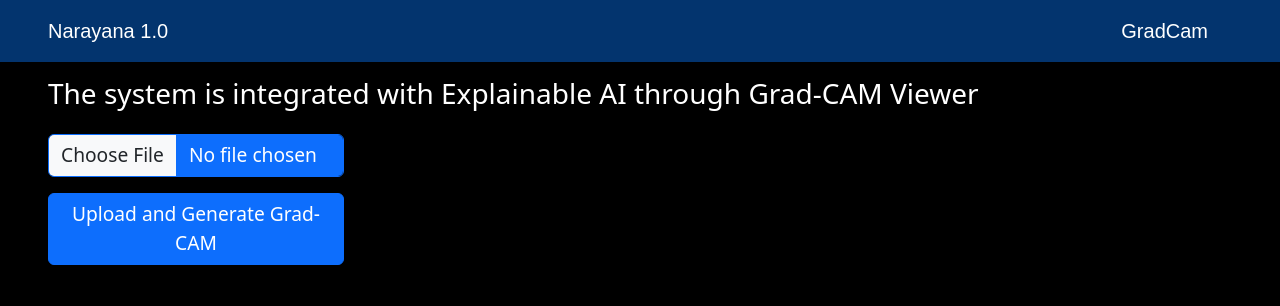
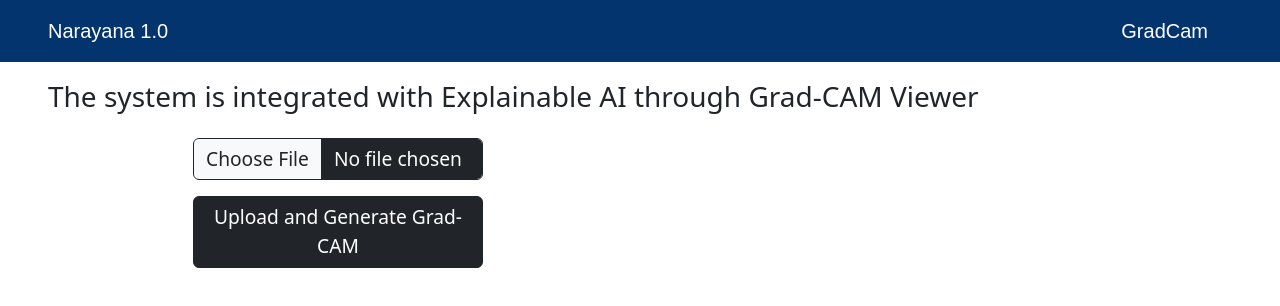
Before and after one commit to JogeeswaraVNS/NarayanaInterface, a React (Create React App) app: page /gradcam in a window 1280 px wide. Shown: the top 306 px of the page. Built offline with nearby package versions, Linux system fonts and the light colour scheme.

Commit message:
Latest Commit

```diff
--- a/src/gradcam/GradCamApp.js
+++ b/src/gradcam/GradCamApp.js
@@ -107,20 +107,21 @@ const GradCamApp = () => {
   };
 
   return (
-    <div className="px-5 text-white pt-3">
+    <div style={{minHeight:'100vh',paddingTop:'5rem'}} className={`px-5 ${selectedFile? "bg-primary text-white":""}`}>
       <h3>
         The system is integrated with Explainable AI through Grad-CAM Viewer
       </h3>
 
       <div className="row text-center pt-3">
-        <div className="col-2">
+        <div className="col-6">
+          <div className="">
             {uploadedImage && (
               <div className="mb-3">
                 <img
                   className="p-0"
                   src={uploadedImage}
                   alt="Uploaded"
-                style={{ width: "100%" }}
+                  style={{ width: "65%" }}
                 />
                 {FilterResult ? (
                   <h5 className="pt-2">{FilterResult}</h5>
@@ -130,55 +131,83 @@ const GradCamApp = () => {
               </div>
             )}
           </div>
-
-        {gradCamImage1 && (
-          <div className="col-2">
-            <img src={gradCamImage1} alt="Grad-CAM" style={{ width: "100%" }} />
-            <h5 className="pt-2">CNN Layer 1 Grad-CAM</h5>
-          </div>
-        )}
-
-        {gradCamImage2 && (
-          <div className="col-2">
-            <img src={gradCamImage2} alt="Grad-CAM" style={{ width: "100%" }} />
-            <h5 className="pt-2">CNN Layer 2 Grad-CAM</h5>
-          </div>
-        )}
-
-        {gradCamImage3 && (
-          <div className="col-2">
-            <img src={gradCamImage3} alt="Grad-CAM" style={{ width: "100%" }} />
-            <h5 className="pt-2">CNN Layer 3 Grad-CAM</h5>
-          </div>
-        )}
-
-        {gradCamImage4 && (
-          <div className="col-2">
-            <img src={gradCamImage4} alt="Grad-CAM" style={{ width: "100%" }} />
-            <h5 className="pt-2">CNN Layer 4 Grad-CAM</h5>
-          </div>
-        )}
-      </div>
           {FilterResult && (
             <h5 className="mb-3">
               The proposed model classified the input image as {FilterResult}
             </h5>
           )}
           <input
-        className="form-control btn btn-primary"
-        style={{ fontSize: "1.2rem", width: "25%" }}
+            className="form-control btn btn-dark"
+            style={{ fontSize: "1.2rem", width: "50%" }}
             type="file"
             onChange={handleFileChange}
           />
           <br></br>
           <button
-        className="btn btn-primary mt-3"
+            className="btn btn-dark mt-3"
             onClick={handleUpload}
-        style={{ fontSize: "1.2rem", width: "25%" }}
+            style={{ fontSize: "1.2rem", width: "50%" }}
             disabled={loading}
           >
-        {loading ? "Generating Grad-CAM..." : "Upload and Generate Grad-CAM"}
+            {loading
+              ? "Generating Grad-CAM..."
+              : "Upload and Generate Grad-CAM"}
           </button>
+        </div>
+        {FilterResult && (
+          <div
+            className="col-5 text-white"
+          >
+            <div className="row">
+              {gradCamImage1 && (
+                <div className="col-6">
+                  <img
+                    src={gradCamImage1}
+                    alt="Grad-CAM"
+                    style={{ width: "100%" }}
+                  />
+                  <h5 className="pt-2">CNN Layer 1 Grad-CAM</h5>
+                </div>
+              )}
+
+              {gradCamImage2 && (
+                <div className="col-6">
+                  <img
+                    src={gradCamImage2}
+                    alt="Grad-CAM"
+                    style={{ width: "100%" }}
+                  />
+                  <h5 className="pt-2">CNN Layer 2 Grad-CAM</h5>
+                </div>
+              )}
+            </div>
+
+            <div className="row">
+              {gradCamImage3 && (
+                <div className="col-6">
+                  <img
+                    src={gradCamImage3}
+                    alt="Grad-CAM"
+                    style={{ width: "100%" }}
+                  />
+                  <h5 className="pt-2">CNN Layer 3 Grad-CAM</h5>
+                </div>
+              )}
+
+              {gradCamImage4 && (
+                <div className="col-6">
+                  <img
+                    src={gradCamImage4}
+                    alt="Grad-CAM"
+                    style={{ width: "100%" }}
+                  />
+                  <h5 className="pt-2">CNN Layer 4 Grad-CAM</h5>
+                </div>
+              )}
+            </div>
+          </div>
+        )}
+      </div>
     </div>
   );
 };
--- a/src/homelayout/HomeLayout.js
+++ b/src/homelayout/HomeLayout.js
@@ -9,7 +9,7 @@ function HomeLayout() {
       <div style={{ position: 'fixed', width: '100%' }}>
         <ProjectNavbar />
       </div>
-      <div className="bg- text-white" style={{ minHeight: '100vh', paddingTop: '3.8rem',backgroundColor:'black' }}>
+      <div className="" style={{ minHeight: '100vh'}}>
         <Outlet />
       </div>
     </div>
```
Also changed, not shown: 1 other file (tests, documents, lock files or other folders). Lines whose indentation alone changed are shown as unchanged.
